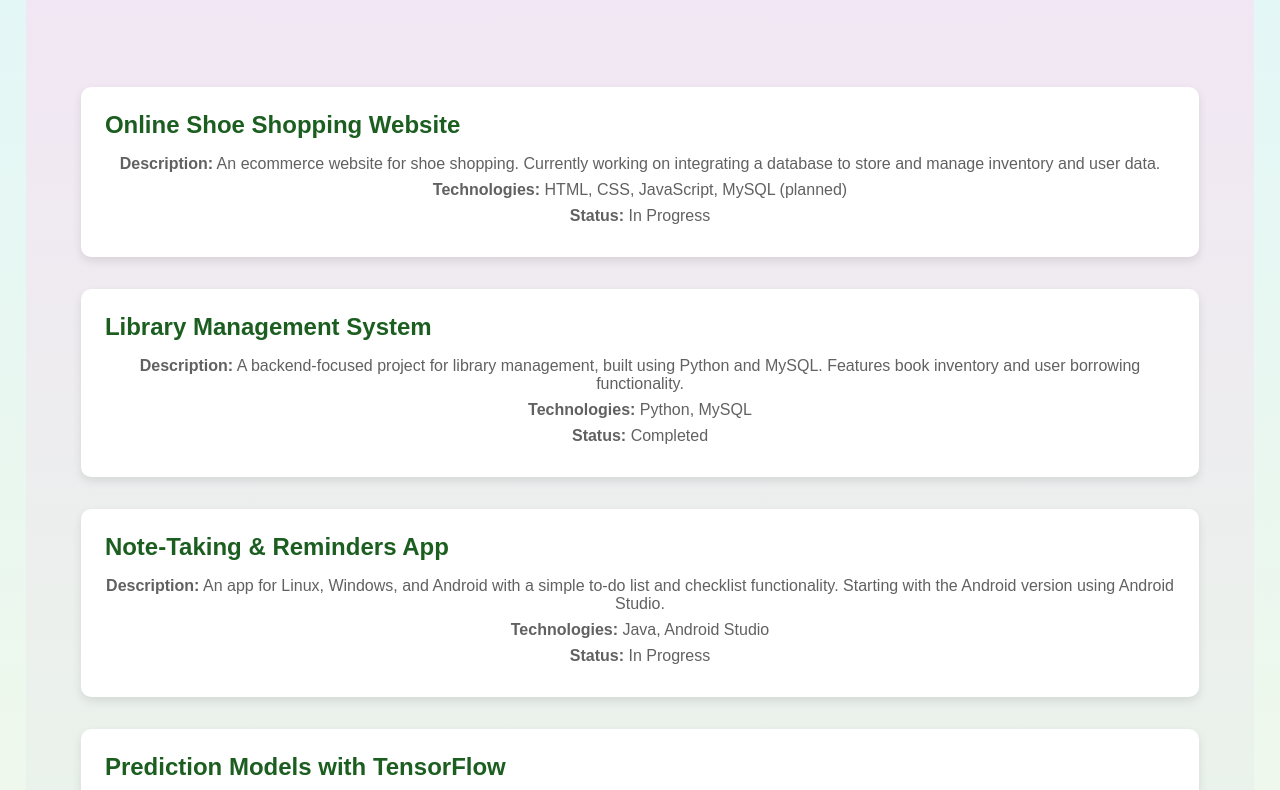
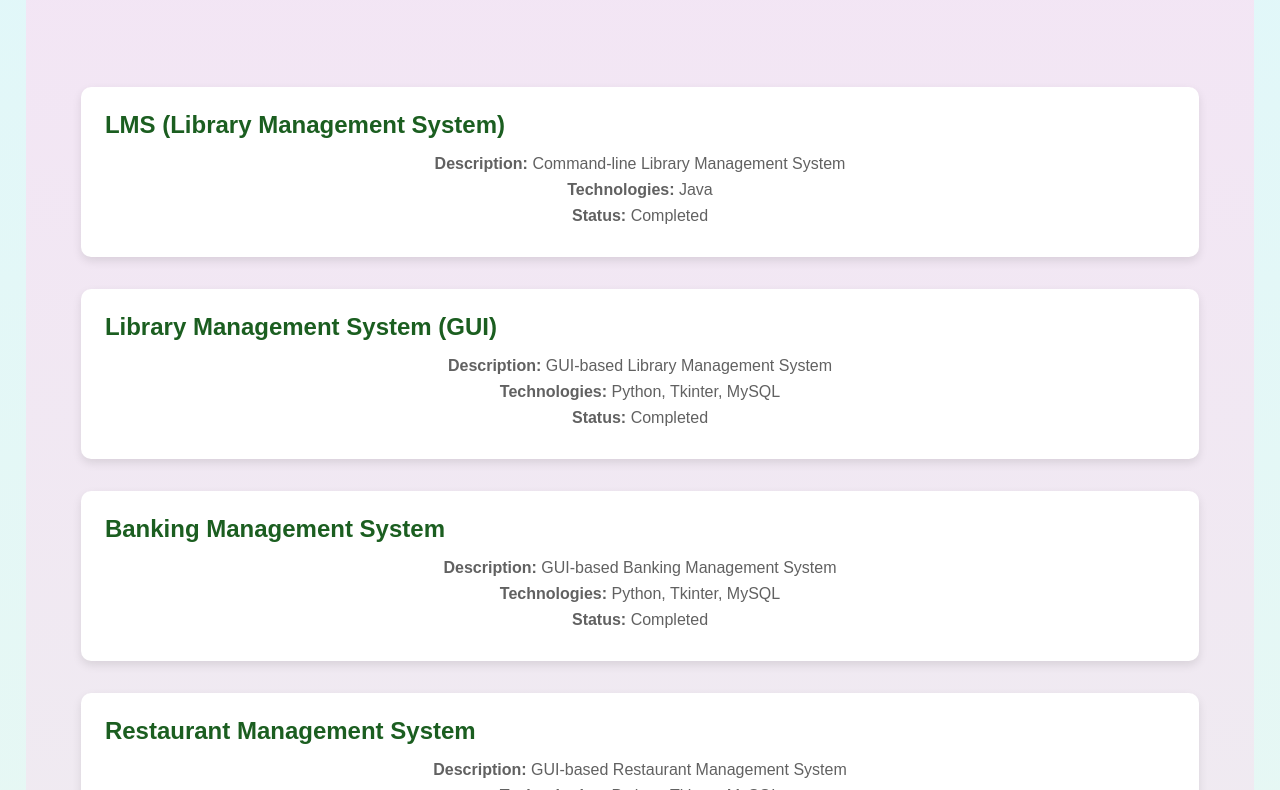
Before and after one commit to pmadhurn/pmadhurn.github.io, a React (Vite) app: page /Projects in a window 1280 px wide. Shown: the part 250-1040 px from the top of the page. Built offline with nearby package versions, Linux system fonts and the light colour scheme.

Commit message:
added projects

```diff
--- a/src/Components/Projects.jsx
+++ b/src/Components/Projects.jsx
@@ -3,28 +3,83 @@ import './Project.css'
 const Projects = () => {
   const projects = [
     {
-      title: "Online Shoe Shopping Website",
-      description: "An ecommerce website for shoe shopping. Currently working on integrating a database to store and manage inventory and user data.",
-      technologies: "HTML, CSS, JavaScript, MySQL (planned)",
-      status: "In Progress",
-    },
-    {
-      title: "Library Management System",
-      description: "A backend-focused project for library management, built using Python and MySQL. Features book inventory and user borrowing functionality.",
-      technologies: "Python, MySQL",
+      title: "LMS (Library Management System)",
+      description: "Command-line Library Management System",
+      technologies: "Java",
       status: "Completed",
     },
     {
-      title: "Note-Taking & Reminders App",
-      description: "An app for Linux, Windows, and Android with a simple to-do list and checklist functionality. Starting with the Android version using Android Studio.",
-      technologies: "Java, Android Studio",
-      status: "In Progress",
+      title: "Library Management System (GUI)",
+      description: "GUI-based Library Management System",
+      technologies: "Python, Tkinter, MySQL",
+      status: "Completed",
     },
     {
-      title: "Prediction Models with TensorFlow",
-      description: "Built machine learning models for predictive analytics. Focused on utilizing TensorFlow for deep learning tasks.",
-      technologies: "Python, TensorFlow",
+      title: "Banking Management System",
+      description: "GUI-based Banking Management System",
+      technologies: "Python, Tkinter, MySQL",
       status: "Completed",
+    },
+    {
+      title: "Restaurant Management System",
+      description: "GUI-based Restaurant Management System",
+      technologies: "Python, Tkinter, MySQL",
+      status: "Completed",
+    },
+    {
+      title: "Telephone Directory",
+      description: "GUI-based Telephone Directory",
+      technologies: "Python, Tkinter, MySQL",
+      status: "Completed",
+    },
+    {
+      title: "Data Sharing App",
+      description: "Application for sharing data using networking protocols.",
+      technologies: "Python, Networking Protocols",
+      status: "Completed",
+    },
+    {
+      title: "Weather Website",
+      description: "Website displaying weather information using OpenWeather API.",
+      technologies: "OpenWeather API",
+      status: "Completed",
+    },
+    {
+      title: "Ball Catching Game",
+      description: "Simple ball catching game.",
+      technologies: "C",
+      status: "Completed",
+    },
+    {
+      title: "Portfolio",
+      description: "Personal portfolio website.",
+      technologies: "MERN Stack",
+      status: "Completed",
+    },
+    {
+      title: "Smart Plant Pot",
+      description: "Smart plant pot that monitors moisture levels and sends notifications.",
+      technologies: "ESP32, WiFi",
+      status: "Completed",
+    },
+    {
+      title: "Calculator",
+      description: "Calculator application for Android.",
+      technologies: "Java, Android App Development",
+      status: "Completed",
+    },
+    {
+      title: "Heart Attack Prediction System",
+      description:
+        "Machine learning model for predicting heart attacks with 87.845% accuracy.",
+      technologies: "Python, Machine Learning, Kaggle",
+      status: "Completed",
+    },
+    {
+      title: "Quadcopter",
+      description: "Ongoing quadcopter project.",
+      technologies: "N/A",
+      status: "In Progress",
     },
   ];
 
```
